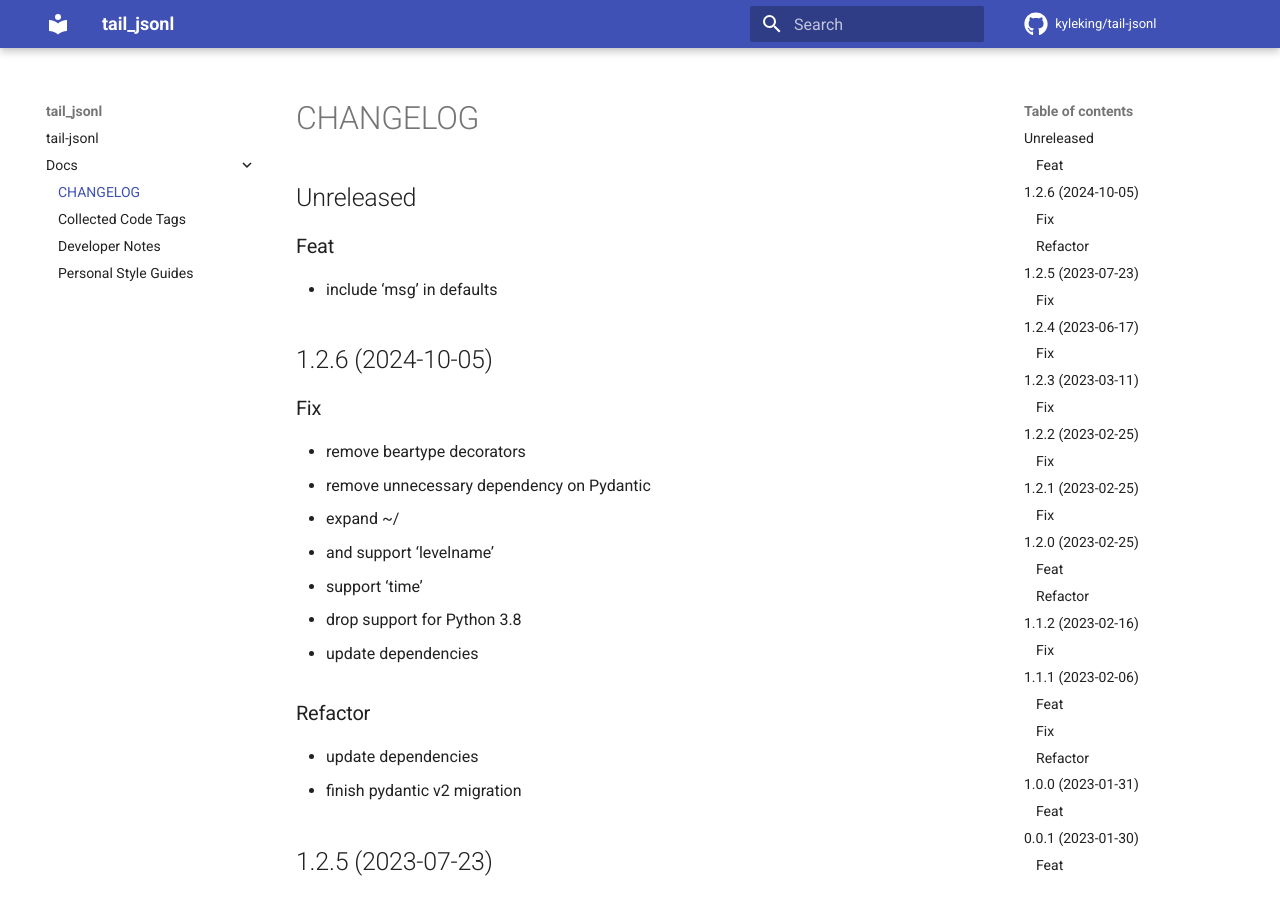
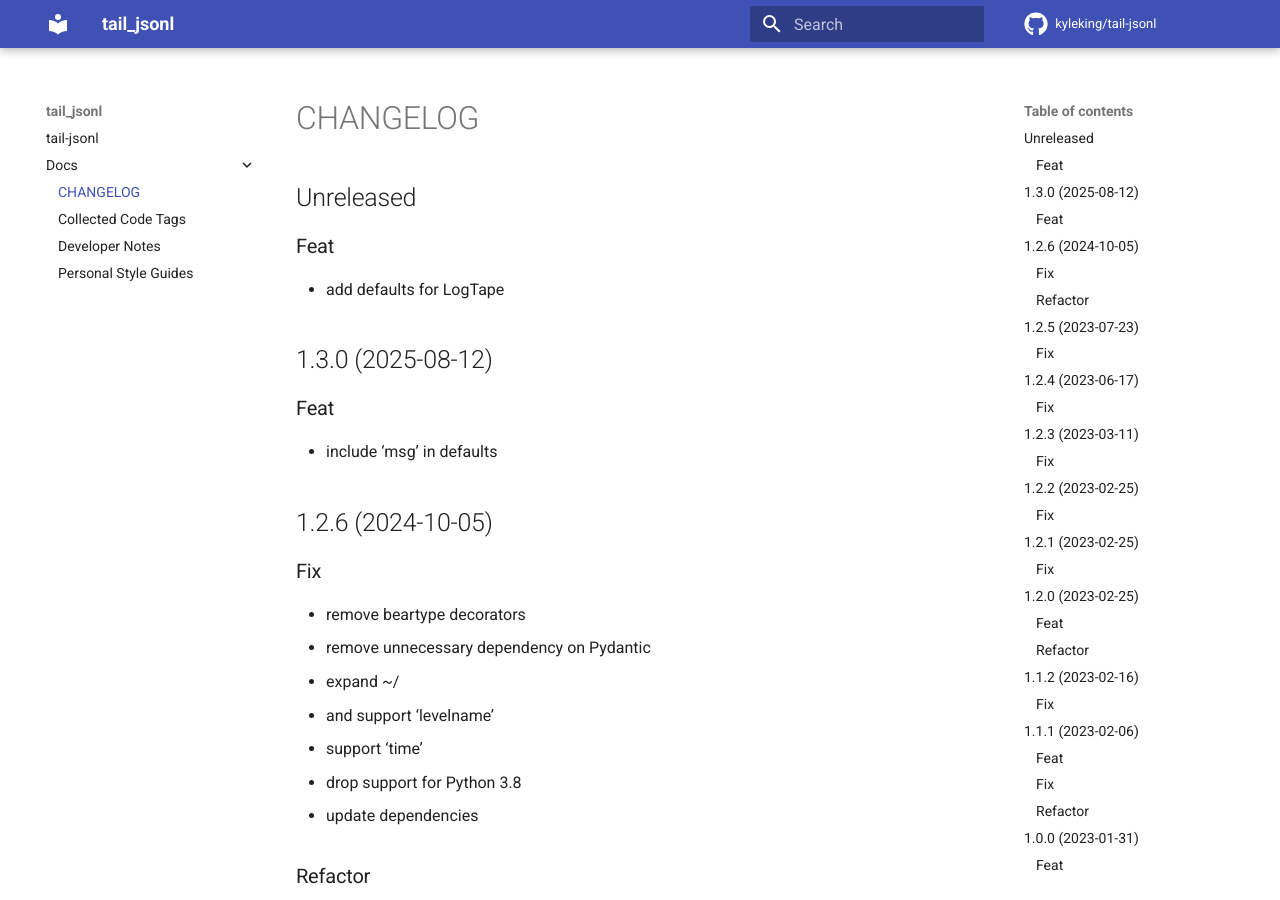
Before and after one commit to KyleKing/tail-jsonl, an MkDocs documentation site: the page built from docs/docs/CHANGELOG.md, in a window 1280 px wide and 900 px high. Built offline with MkDocs 1.6.1 and Material for MkDocs 9.7.7, drawn with Linux system fonts in a browser that asks for light colours; comment, search, counter and statistics services are not loaded.

```diff
--- a/docs/docs/CHANGELOG.md
+++ b/docs/docs/CHANGELOG.md
@@ -1,4 +1,10 @@
 ## Unreleased
+
+### Feat
+
+- add defaults for LogTape
+
+## 1.3.0 (2025-08-12)
 
 ### Feat
 
```
Also changed, not shown: docs/docs/DEVELOPER_GUIDE.md (+1 -1 lines), 2 other files.
